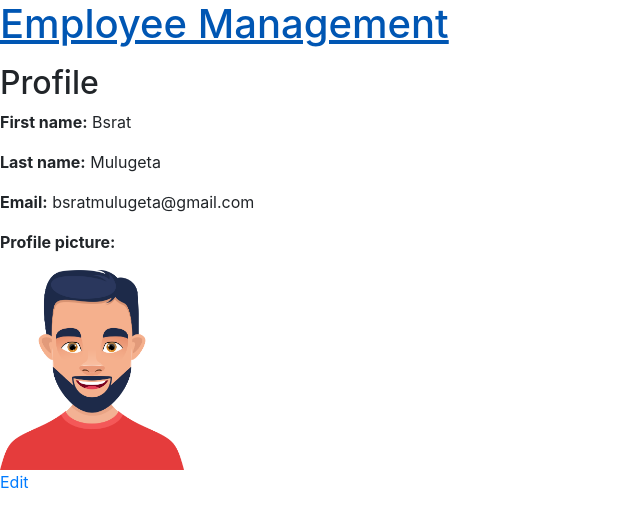
After one commit to Bsrat06/Human-Resource-Management-System-HRMS-, a Django app: page /employees/profile/ in a window 1280 px wide. The commit adds this page. Shown: the top 527 px of the page, without its empty margins (0-640 px from the left). Run offline with Django 5.2, Linux system fonts and the light colour scheme; a user stored in the database is signed in; some libraries are stand-ins or nearby versions.

Commit message:
profile view and edit logic implemented for authenticated users

```diff
--- a/employees/models.py
+++ b/employees/models.py
@@ -20,12 +20,13 @@ class CustomUserManager(BaseUserManager):
 
 class CustomUser(AbstractBaseUser, PermissionsMixin):
     email = models.EmailField(unique=True)
+    profile_picture = models.ImageField(upload_to="profile_pictures/", null=True, blank=True)
     firstname = models.CharField(max_length=30)
     last_name = models.CharField(max_length=30)
     is_staff = models.BooleanField(default=False)
     is_active = models.BooleanField(default=True)
     is_superuser = models.BooleanField(default=False)
-    date_joined = models.DateTimeField(auto_now_add=True)
+    date_joined = models.DateTimeField(auto_now_add=False)
 
     objects = CustomUserManager()
 
--- a/employees/urls.py
+++ b/employees/urls.py
@@ -1,5 +1,6 @@
 from django.urls import path
 from . import views
+from .views import ProfileView, ProfileEditView
 
 urlpatterns = [
     path("", views.EmployeeListView.as_view(), name="employee_list"),
@@ -8,4 +9,6 @@ urlpatterns = [
     path("add/", views.EmployeeCreateView.as_view(), name="employee_add"),
     path("<int:pk>/edit/", views.EmployeeUpdateView.as_view(), name="employee_edit"),
     path("<int:pk>/delete/", views.EmployeeDeleteView.as_view(), name="employee_delete"),
+    path("profile/", ProfileView.as_view(), name="profile"),
+    path("profile/edit/", ProfileEditView.as_view(), name="profile_edit"),
 ]
--- a/employees/views.py
+++ b/employees/views.py
@@ -1,10 +1,13 @@
 from django.urls import reverse_lazy
+from django.views import View
 from django.views.generic import ListView, DetailView, CreateView, UpdateView, DeleteView
 from django.db.models import Q
 from .models import Employee, Notification
-from .forms import EmployeeForm
+from .forms import EmployeeForm, CustomUserChangeForm
 from django.contrib.auth.mixins import LoginRequiredMixin
 from attendance.utils import create_notification
+from django.shortcuts import render, redirect
+from django.contrib.auth.decorators import login_required
 from attendance.views import NotificationListView, notification_list, mark_notification_as_read, mark_all_notifications_as_read
 
 class EmployeeListView(LoginRequiredMixin, ListView):
@@ -35,7 +38,7 @@ class EmployeeCreateView(LoginRequiredMixin, CreateView):
     # for notifications on creating new employee
     def form_valid(self, form):
             response = super().form_valid(form)
-            create_notification(self.request.user, 'You created an employee record.')
+            create_notification(self.request.user, "You created an employee record.")
             return response
 
 class EmployeeUpdateView(LoginRequiredMixin, UpdateView):
@@ -47,7 +50,7 @@ class EmployeeUpdateView(LoginRequiredMixin, UpdateView):
     # for notifications on updating employee informationS
     def form_valid(self, form):
             response = super().form_valid(form)
-            create_notification(self.request.user, 'You updated an employee record.')
+            create_notification(self.request.user, "You updated an employee record.")
             return response
 
 class EmployeeDeleteView(LoginRequiredMixin, DeleteView):
@@ -58,5 +61,26 @@ class EmployeeDeleteView(LoginRequiredMixin, DeleteView):
     # for notifications on deleting an employee actions
     def form_valid(self, form):
             response = super().form_valid(form)
-            create_notification(self.request.user, 'You deleted an employee record.')
+            create_notification(self.request.user, "You deleted an employee record.")
             return response
+
+
+class ProfileView(LoginRequiredMixin, View):
+    context_object_name= "profile_view"
+    def get(self, request, *args, **kwargs):
+        return render(request, "employees/profile/profile_view.html")
+
+class ProfileEditView(LoginRequiredMixin, View):
+    form_class = CustomUserChangeForm
+    template_name = "employees/profile/profile_edit.html"
+
+    def get(self, request, *args, **kwargs):
+        form = self.form_class(instance=request.user)
+        return render(request, self.template_name, {"form": form})
+
+    def post(self, request, *args, **kwargs):
+        form = self.form_class(request.POST, request.FILES, instance=request.user)
+        if form.is_valid():
+            form.save()
+            return redirect("profile")
+        return render(request, self.template_name, {"form": form})
--- a/home_page/urls.py
+++ b/home_page/urls.py
@@ -2,6 +2,6 @@ from django.urls import path
 from . import views
 
 urlpatterns = [
-    path('', views.EmployeeListView.as_view(), name='homepage'),
-    path('employees/', views.EmployeeListView.as_view(), name='employees'),
+    path('', views.HomePageView.as_view(), name='homepage'),
+    path('employees/', views.HomePageView.as_view(), name='employees'),
 ]
--- a/home_page/views.py
+++ b/home_page/views.py
@@ -1,7 +1,7 @@
 from django.views.generic import ListView
 from employees.models import Employee
 
-class EmployeeListView(ListView):
+class HomePageView(ListView):
     model = Employee
     template_name = 'home/homepage.html'
     context_object_name = 'homepage'
--- a/hrm_project/settings.py
+++ b/hrm_project/settings.py
@@ -170,3 +170,7 @@ DEFAULT_AUTO_FIELD = 'django.db.models.BigAutoField'
 
 LOGIN_REDIRECT_URL = '/'
 LOGOUT_REDIRECT_URL = '/'
+
+
+MEDIA_URL = '/media/'
+MEDIA_ROOT = os.path.join(BASE_DIR, 'media')
--- a/hrm_project/urls.py
+++ b/hrm_project/urls.py
@@ -16,6 +16,8 @@ Including another URLconf
 """
 from django.contrib import admin
 from django.urls import path, include
+from django.conf.urls.static import static
+from django.conf import settings
 
 urlpatterns = [
     path('admin/', admin.site.urls),
@@ -24,3 +26,7 @@ urlpatterns = [
     path("attendance/", include("attendance.urls")),
     path('accounts/', include('allauth.urls')),
 ]
+
+
+if settings.DEBUG:
+    urlpatterns += static(settings.MEDIA_URL, document_root=settings.MEDIA_ROOT)
--- /dev/null
+++ b/templates/employees/profile/profile_view.html
@@ -0,0 +1,17 @@
+{% extends "base.html" %}
+
+{% block content %}
+  <h2>Profile</h2>
+  <div>
+    <p><strong>First name:</strong> {{ user.firstname }}</p>
+    <p><strong>Last name:</strong> {{ user.last_name }}</p>
+    <p><strong>Email:</strong> {{ user.email }}</p>
+    <p><strong>Profile picture:</strong></p>
+    {% if user.profile_picture %}
+      <img src="{{ user.profile_picture.url }}" alt="Profile Picture" style="max-width: 200px; max-height: 200px;">
+    {% else %}
+      <p>No profile picture available</p>
+    {% endif %}
+  </div>
+  <a href="{% url "profile_edit" %}">Edit</a>
+{% endblock %}
```
Also changed, not shown: employees/forms.py (+6 -6 lines), templates/employees/profile/profile_edit.html (added, +11 -0 lines), templates/home/homepage.html (+12 -9 lines), db.sqlite3, employees/migrations/0011_customuser_profile_picture.py (added), media/profile_pictures/vecteezy_man-face-clipart-design-illustration_9383461.png (added).
